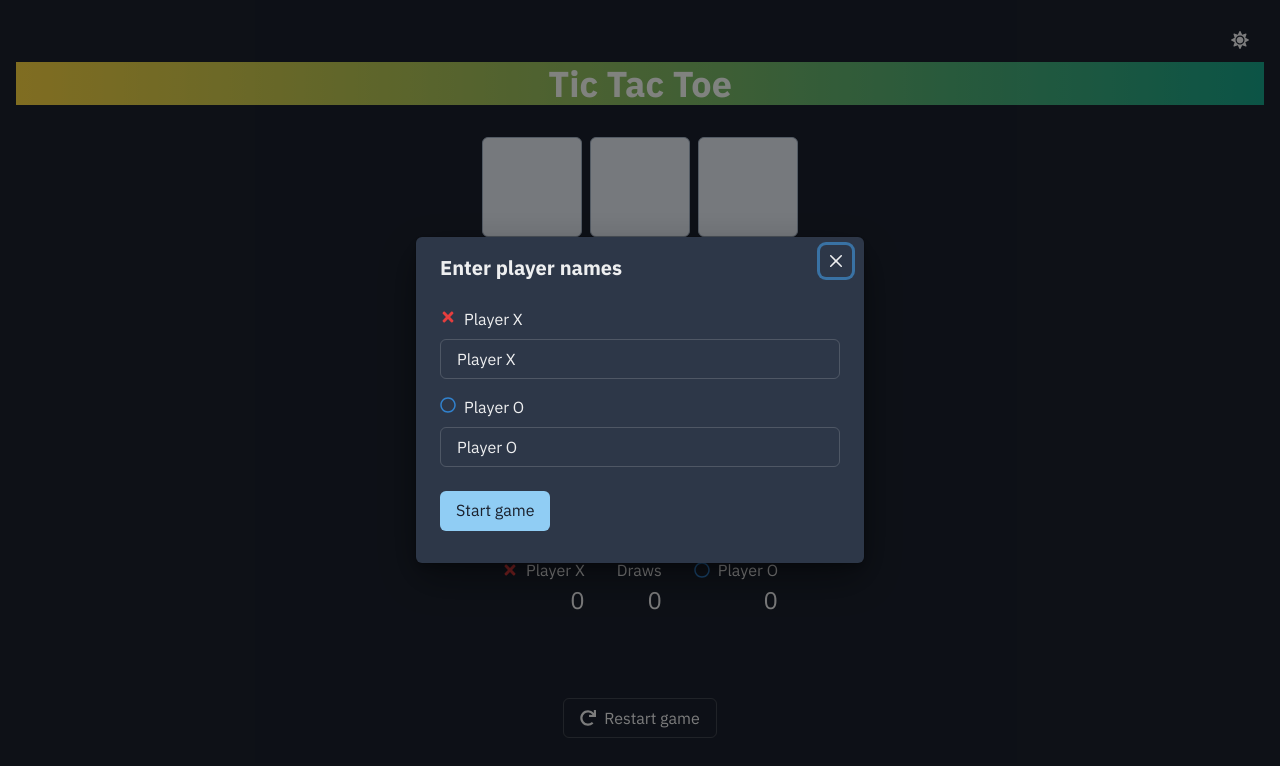
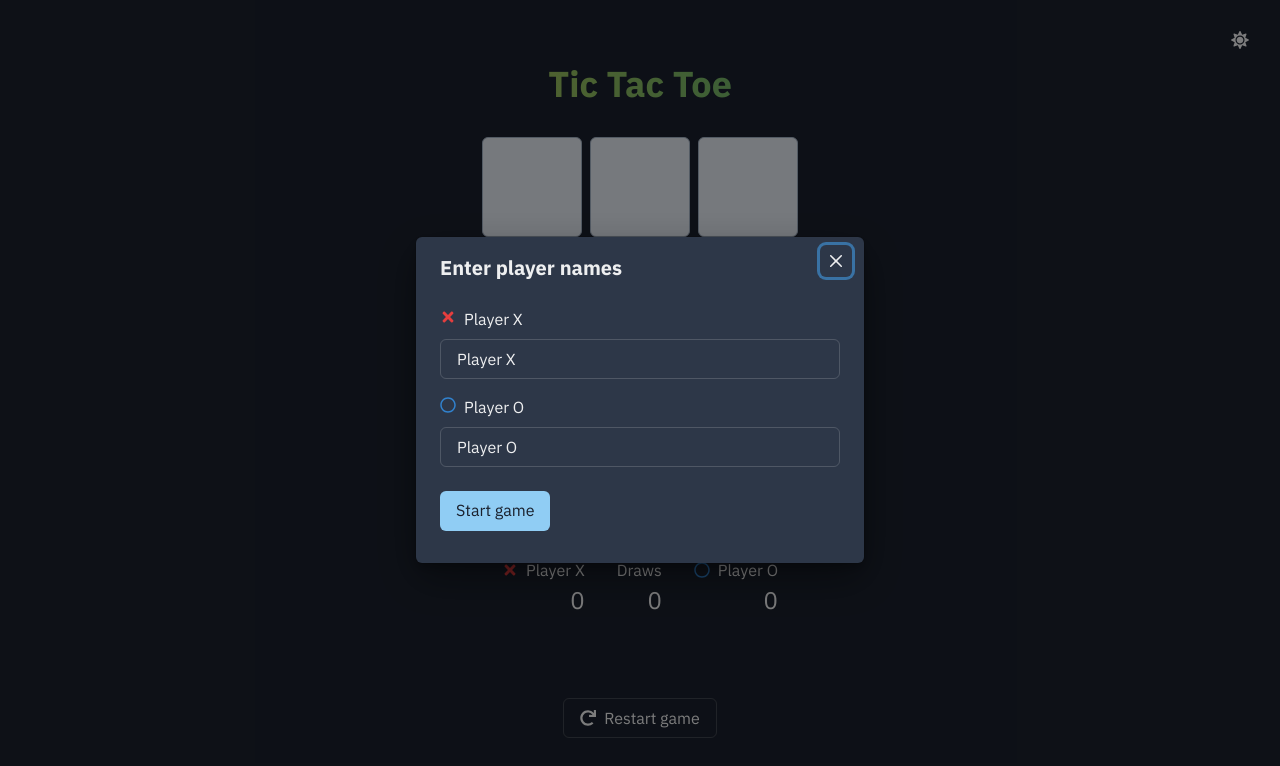
Before and after one commit to GPT-Engineer-App/responsive-tic-tac-toe-chakra, a React (Vite) app: page / in a window 1280 px wide. Shown: the top 766 px of the page. Built offline with nearby package versions, Linux system fonts and the light colour scheme.

Commit message:
The `bgClip="text"` prop is added to the `Heading` component to apply the gradient as the text color instead of the background color.
Prompt: This made the backgroudn like that but I actually want font color to be gradient

```diff
--- a/src/pages/Index.jsx
+++ b/src/pages/Index.jsx
@@ -116,7 +116,7 @@ const Index = () => {
       <Box position="absolute" top={4} right={4}>
         <ColorModeToggle />
       </Box>
-      <Heading as="h1" size="xl" textAlign="center" mb={8} bgGradient="linear(to-r, #F4D03F, #16A085)">
+      <Heading as="h1" size="xl" textAlign="center" mb={8} bgGradient="linear(to-r, #F4D03F, #16A085)" bgClip="text">
         Tic Tac Toe
       </Heading>
 
```
